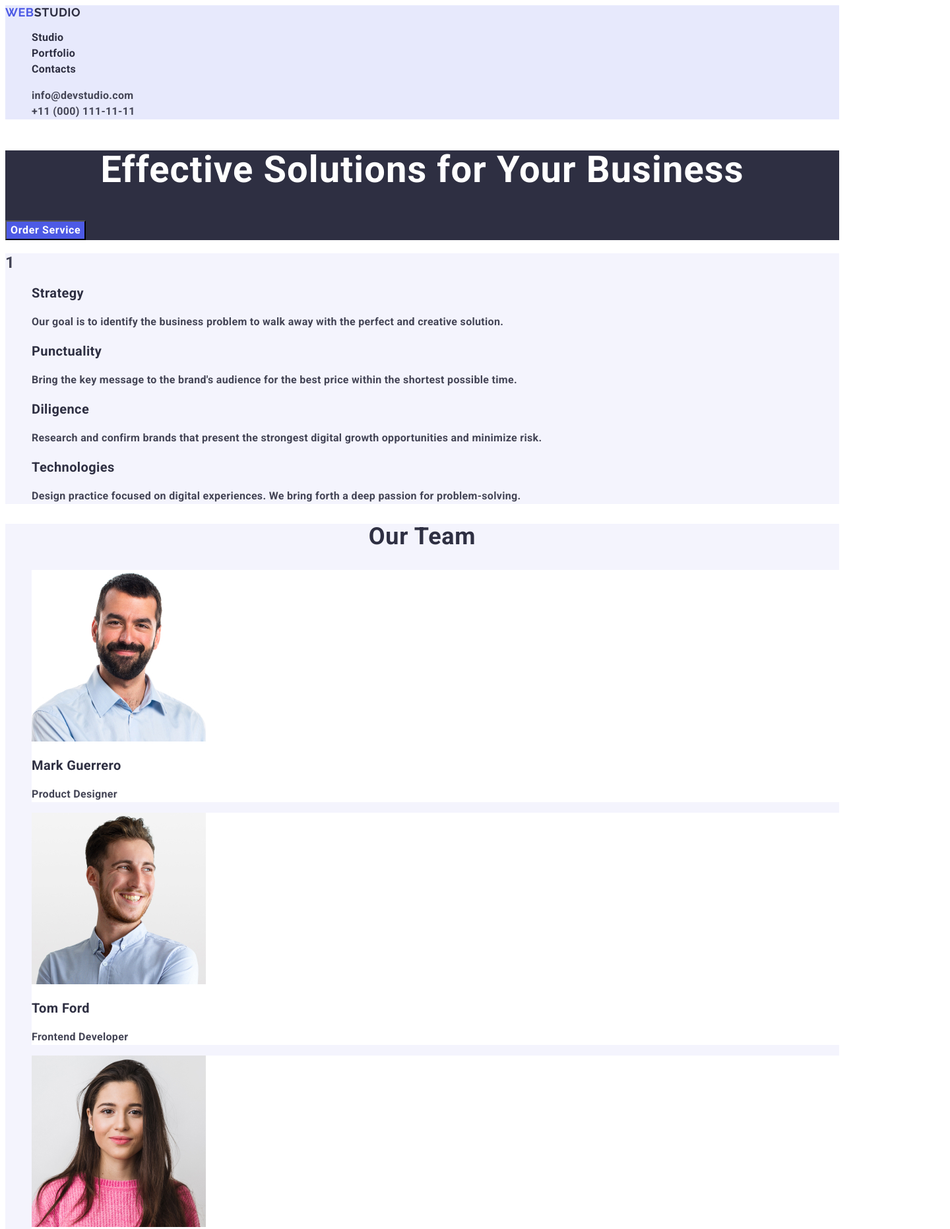
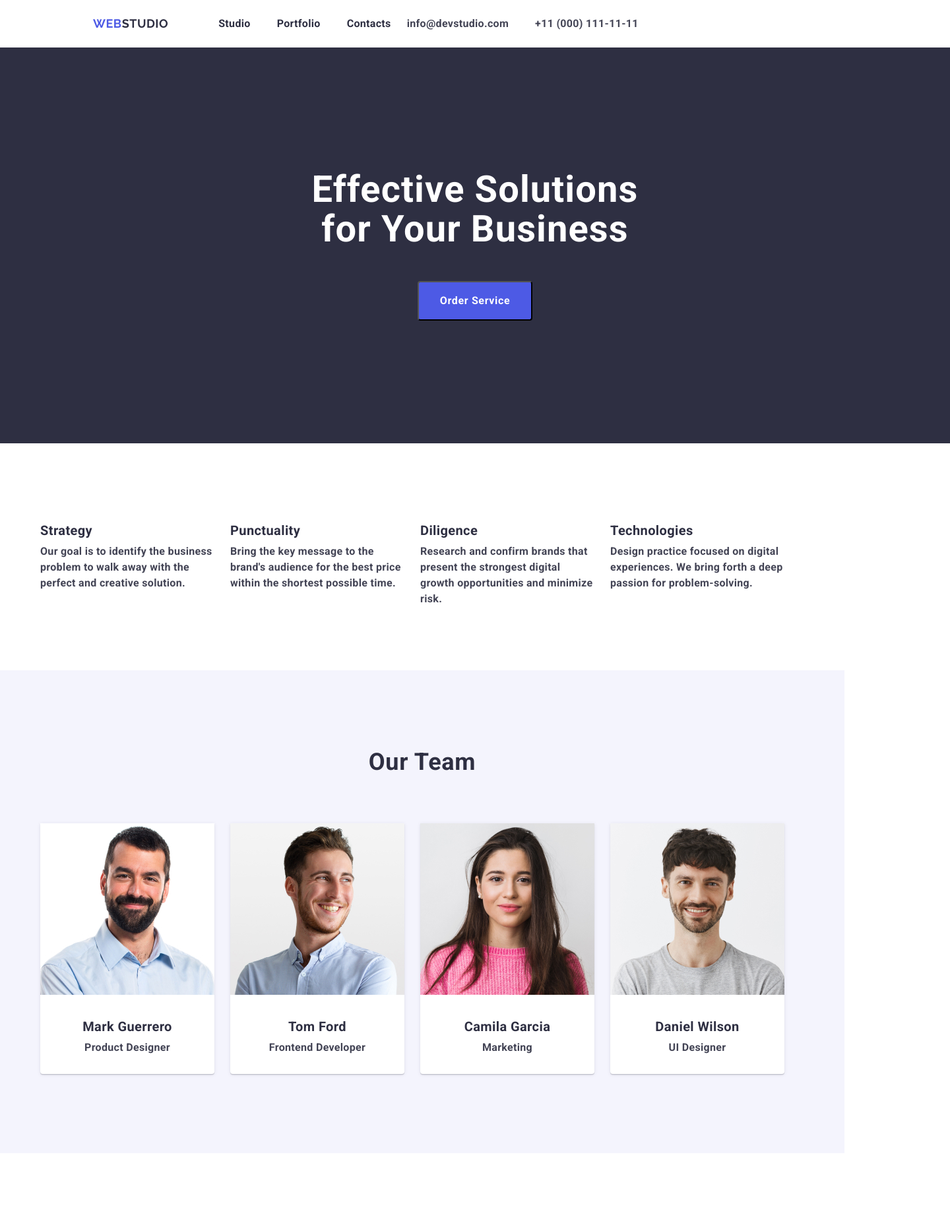
Before and after one commit to Rudiarity/goit-homework-02, a plain HTML site: page index.html in a window 1280 px wide. Shown: the top 1863 px of the page at 66% size, 1440 px wide, since content can reach past the window. Drawn offline with Linux system fonts and the light colour scheme.

Commit message:
fixed_2601

```diff
--- a/css/style.css
+++ b/css/style.css
@@ -1,34 +1,83 @@
+
+
 
  body {
  font-family: Roboto,sans-serif;
  color:#434455;
  background-color:#FFFFFF;
+ box-sizing: border-box;
+ margin: 0px;
+ }
+ p,h1,h2,h3,h4,h5,h6{
+   margin:  0px;
 
-
-
-}
+ }
 ul{
     list-style-type: none;
+    margin: 0px;
+    padding: 0px;
 }
 a{
     text-decoration: none;
     font-style: normal;
 
+
 }
-  .contacts-link{
+.container{
+    width: 1158px;
+    padding:0px 15px;
+    margin: 0px auto;
+
+
+}
+.container-header{
+    display: flex;
+    align-items: center;
+}
+.navigation{
+    display: flex;
+    align-items: center;
+}
+.address-list{
+    padding: 24px ;
+    display: flex;
+    gap: 40px;
+    margin-left: auto;
+
+
+
+
+
+}
+.contacts-link{
     color:#434455;
     font-size: 16px;
     line-height: 1.5 ;
     letter-spacing: 0.02em;
+
+
+
 }
+
+
  .contacts-link:hover,
  .contacts-link:focus{
     color:#404bbf;
 }
+.main_menu{
+    display: flex;
+    gap: 40px;
+
+}
+
 
 
 .section-first{
     background-color:#2E2F42;
+    width: 1440px;
+    height: 600px;
+
+
 
     }
 
@@ -38,6 +87,10 @@ a{
         line-height: 1.5 ;
         font-weight: 500;
         letter-spacing: 0.02em ;
+        padding: 24px 0;
+        display: block;
+
+
 
      }
      .link:hover,
@@ -53,11 +106,20 @@ a{
         font-size: 56px;
         line-height: 1.07 ;
         font-weight: 700;
-        letter-spacing: 0.02em
+        letter-spacing: 0.02em ;
+        width: 120px;
+         width: 496px ;
+         padding-top: 186px;
+         margin-right: auto;
+         margin-left: auto;
+         display: block;
+         margin-bottom: 48px;
+
+
+
     }
 .button {
     background-color:#4D5AE5;
-    text-align: center;
     color:#FFF;
     font-family: "Roboto", sans-serif ;
     font-weight: 500;
@@ -65,22 +127,48 @@ a{
     line-height: 1.5;
     letter-spacing: 0.04em ;
     cursor: pointer ;
+    padding: 16px 32px;
+    text-align: center;
+    border-radius: 4px;
+    margin-right: auto;
+    margin-left: auto;
+    display: block;
+
+
+
+
+
+
 
 }
 .button:focus,
 .button:hover{
     background-color:#404BBF;
 }
-.section-second{
-    background-color:#F4F4FD ;
+
+
+.list-one{
+    display: inline-flex;
+    align-items: flex-start;
+    margin-right: auto;
+    margin-left: auto;
+    margin-top: 120px;
+    margin-bottom: 120px;
+    gap: 24px;
+
 
 }
+
+
+
+
 .title-terms{
     color:#2E2F42;
     font-size: 20px;
     line-height: 1.2 ;
     letter-spacing: 0.02em ;
     font-weight: 500;
+    margin-bottom: 8px;
 }
 .text-terms{
     color:#434455;
@@ -88,9 +176,16 @@ a{
     line-height: 1.5;
     font-weight: 400;
     letter-spacing: 0.02em;
+    width: 264px;
+    height: 72px;
 }
 .section-third{
     background-color:#F4F4FD;
+
+
+}
+.section-four{
+
 }
 .title-team{
     color: #2E2F42;
@@ -100,10 +195,29 @@ a{
     line-height: 1.11 ;
     letter-spacing: 0.02em;
     text-transform: capitalize;
+    padding-top: 120px;
+    margin-right: auto;
+    margin-left: auto;
+    margin-bottom: 72px;
+    display: block;
 
 }
+
+.images-list{
+    display: flex;
+    gap: 24px;
+    margin-left: auto;
+    margin-right: auto;
+    padding-bottom: 120px;
+}
 .images{
-    background-color: #FFFFFF
+    background-color: #FFFFFF;
+    width: 264px;
+    height: 380px;
+    border-radius: 0px 0px 4px 4px;
+    box-shadow: 0px 2px 1px 0px rgba(46, 47, 66, 0.08), 0px 1px 1px 0px rgba(46, 47, 66, 0.16), 0px 1px 6px 0px rgba(46, 47, 66, 0.08);
+
+
 }
 .name{
     color: #2E2F42;
@@ -111,6 +225,11 @@ a{
     font-weight: 500;
     line-height: 1.2;
     letter-spacing: 0.02em;
+    margin-top: 32px;
+    text-align: center;
+    margin-bottom: 8px;
+
+
 }
 .position{
     color: #434455;
@@ -118,9 +237,13 @@ a{
     font-weight: 400;
     line-height: 1.5;
     letter-spacing: 0.02em;
+    margin-bottom: 32px;
+    text-align: center;
 }
 .header{
-    background-color: #E7E9FC;
+    width: 1440px;
+    height: 72px;
+    border-bottom: 1px solid , #E7E9FC;
     }
 
 .logo{
@@ -132,6 +255,8 @@ color:#4D5AE5;
  letter-spacing: 0.03em;
  text-transform: uppercase;
 
+ margin-right: 76px;
+
 
 }
 .logoweb{
@@ -140,6 +265,28 @@ color:#4D5AE5;
     font-weight: 700;
 }
 
+.portfolio{
+
+
+
+}
+
+.portfolio-item{
+    width: 360px;
+    height: 420px;
+    flex-shrink: 0;
+    display: inline-block;
+    border: 1px solid #e7e9fc;
+    background:  #FFF;
+    margin-bottom: 48px;
+    gap: 24px;
+
+
+}
+
+
+
+
 
 .product{
     color: #2E2F42;
@@ -147,6 +294,9 @@ color:#4D5AE5;
     font-weight: 500;
     line-height: 1.2;
     letter-spacing: 0.02em;
+    margin-top: 32px;
+    margin-bottom: 8px;
+    padding: 0px 16px;
 }
 .recenzive{
     color: #434455;
@@ -154,12 +304,15 @@ color:#4D5AE5;
     font-weight: 400;
     line-height: 1.5;
     letter-spacing: 0.02em;
+    padding: 0px 16px;
+    padding-bottom: 32px;
 }
 
 
 .footer{
  background-color: #2E2F42;
  color: #FFF;
+ display: flex;
 }
 .text-footer{
     color: #F4F4FD;
@@ -169,5 +322,16 @@ color:#4D5AE5;
     letter-spacing: 0.02em ;
 }
 .logo-footer{
- color: #f4f4fd ;
+    color: #4D5AE5;
+    font-family: Raleway;
+    font-size: 18px;
+    font-style: normal;
+    font-weight: 700;
+    line-height: 21px;
+    letter-spacing: 0.54px;
+    text-transform: uppercase;
+    padding-top: 101.5px;
 }
+.web-footer{
+    color:  #F4F4FD;
+}
--- a/index.html
+++ b/index.html
@@ -13,56 +13,70 @@
 <link href="https://fonts.googleapis.com/css2?family=Raleway:wght@700&family=Roboto:wght@700&display=swap" rel="stylesheet">
 </head>
 <body >
-    <header class="header">
-       <nav>
+
+    <header class="header" >
+        <div class="container  container-header" >
+       <nav class="navigation">
         <a class="logo" href="./index.html">Web<span class="logoweb">Studio</span></a>
-        <ul>
+        <ul class="main_menu">
             <li><a href="./index.html" class="link">Studio</a></li>
             <li><a href="" class="link">Portfolio</a></li>
             <li><a href="" class="link">Contacts</a> </li>
             </ul>
-         </nav>
-         <address >
-         <ul>
-         <li><a href="mailto:info@devstudio.com" class="contacts-link">info@devstudio.com</a></li>
-         <li> <a  href="tel:+110001111111" class="contacts-link">+11 (000) 111-11-11</a></li>
-        </ul></address>
+        </nav>
+         <address class="main_contact">
+         <ul class="address-list">
+         <li><a href="mailto:info@devstudio.com" class="contacts-link ">info@devstudio.com</a></li>
+         <li> <a href="tel:+110001111111" class="contacts-link">+11 (000) 111-11-11</a></li>
+        </ul>
+
+    </address>
+</div>
             </header>
+
     <main>
-<section class="section-first">
+
+
+        <section class="section-first">
+            <div class="container" >
     <h1 class="title">Effective Solutions for Your Business</h1>
     <button class="button" type="button">Order Service</button>
+</div>
 </section>
+
+
 <section class="section-second">
-<h1>1</h1>
-    <ul>
-    <li>
+    <div class="container" >
+    <ul class="list-one">
+    <li class="item_one">
         <h3 class="title-terms">Strategy</h3>
     <p class="text-terms">Our goal is to identify the business problem to walk away with the perfect and creative solution.</p>
     </li>
 
-    <li>
+    <li class="item_two">
     <h3 class="title-terms">Punctuality</h3>
         <p class="text-terms">Bring the key message to the brand's audience for the best price within the shortest possible time.</p>
     </li>
 
-    <li>
+    <li class="item_three">
     <h3 class="title-terms">Diligence</h3>
          <p class="text-terms">Research and confirm brands that present the strongest digital growth opportunities and minimize risk.
         </p>
     </li>
 
-       <li>
+       <li class="item_four">
         <h3 class="title-terms">Technologies</h3>
         <p class="text-terms">Design practice focused on digital experiences. We bring forth a deep passion for problem-solving.</p>
     </li>
     </ul>
-
+</div>
     </section>
 
+
 <section class="section-third">
+    <div class="container" >
     <h2 class="title-team"> Our Team </h2>
-    <ul>
+    <ul class="images-list">
 
         <li class="images">
              <img src="./images/img.jpg"
@@ -97,42 +111,46 @@
         <p class="position">UI Designer</p>
         </li>
      </ul>
+    </div>
    </section>
+
+
 <section class="section-four">
+    <div class="container" >
 <h2 class="title-team">Our Portfolio</h2>
-<ul>
-    <li>
+<ul class="portfolio">
+    <li class="portfolio-item">
         <img src="./images/portfolio.jpg" alt="Banking app"
         width="360"
         height="300">
         <h3 class="product">Banking App</h3>
         <p class="recenzive">App</p>
     </li>
-    <li>
+    <li class="portfolio-item">
         <img src="./images/portfolio2.jpg" alt="paymant"
         width="360"
         height="300">
         <h3 class="product">Cashless Payment</h3>
         <p class="recenzive">Marketing</p>
-    </li> <li>
+    </li> <li class="portfolio-item">
         <img src="./images/portfolio3.jpg" alt="notebook"
         width="360"
         height="300">
         <h3 class="product">Meditation App</h3>
         <p class="recenzive">App</p>
-    </li> <li>
+    </li> <li class="portfolio-item">
         <img src="./images/portfolio4.jpg" alt="taxi draiver"
         width="360"
         height="300">
         <h3 class="product">Taxi Service </h3>
         <p class="recenzive">Marketing</p>
-    </li> <li>
+    </li> <li class="portfolio-item">
         <img src="./images/portfolio5.jpg" alt="phone"
         width="360"
         height="300">
         <h3 class="product">Screen Illustrations</h3>
         <p class="recenzive">Design</p>
-    </li> <li>
+    </li> <li class="portfolio-item">
         <img src="./images/portfolio6.jpg" alt="girl chill"
         width="360"
         height="300">
@@ -141,12 +159,18 @@
     </li>
 
 </ul>
+</div>
 </section>
+
 </main>
-   <footer class="footer">
-    <a   class="logo"  href="./index.html">Web<span class="logo-footer">Studio</span></a>
+
+   <footer class="footer" >
+    <div class="container" >
+    <a   class="logo-footer"  href="./index.html">Web<span class="web-footer">Studio</span></a>
    <p class="text-footer">Increase the flow of customers and sales for your business with digital marketing & growth solutions.</p>
-   </footer>
+</div>
+</footer>
+
 
 </body>
 </html>
```
